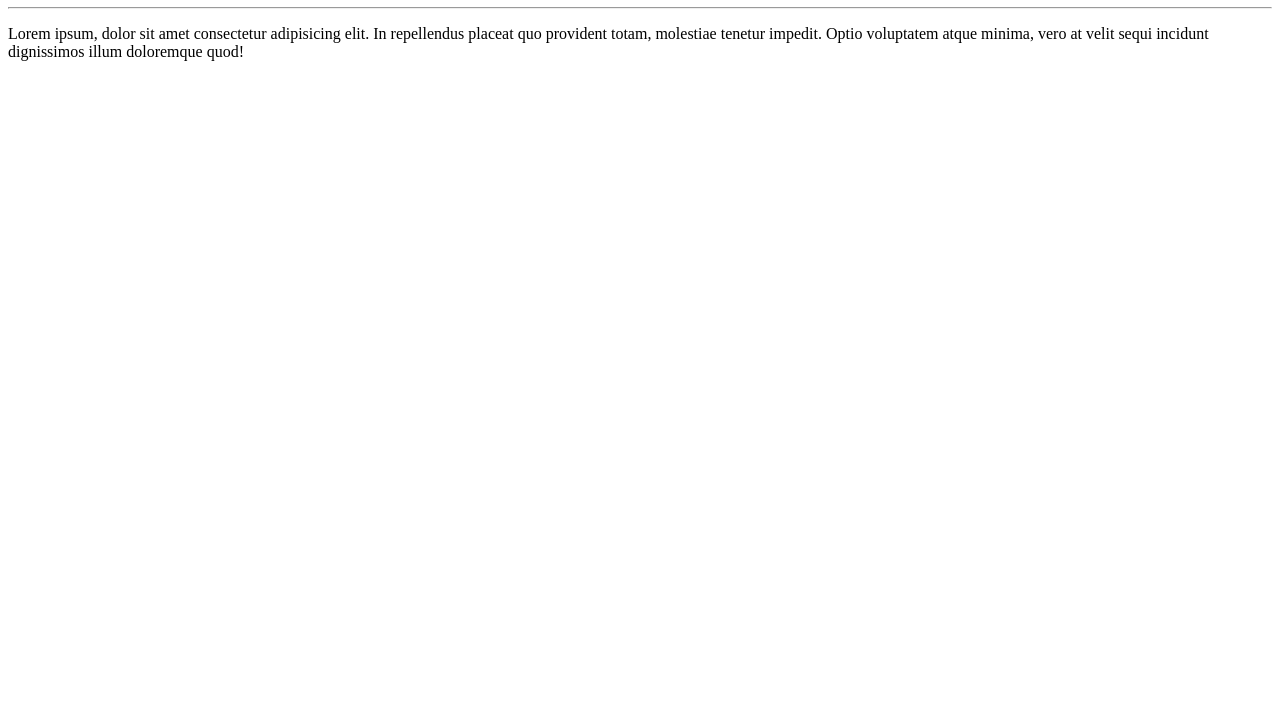
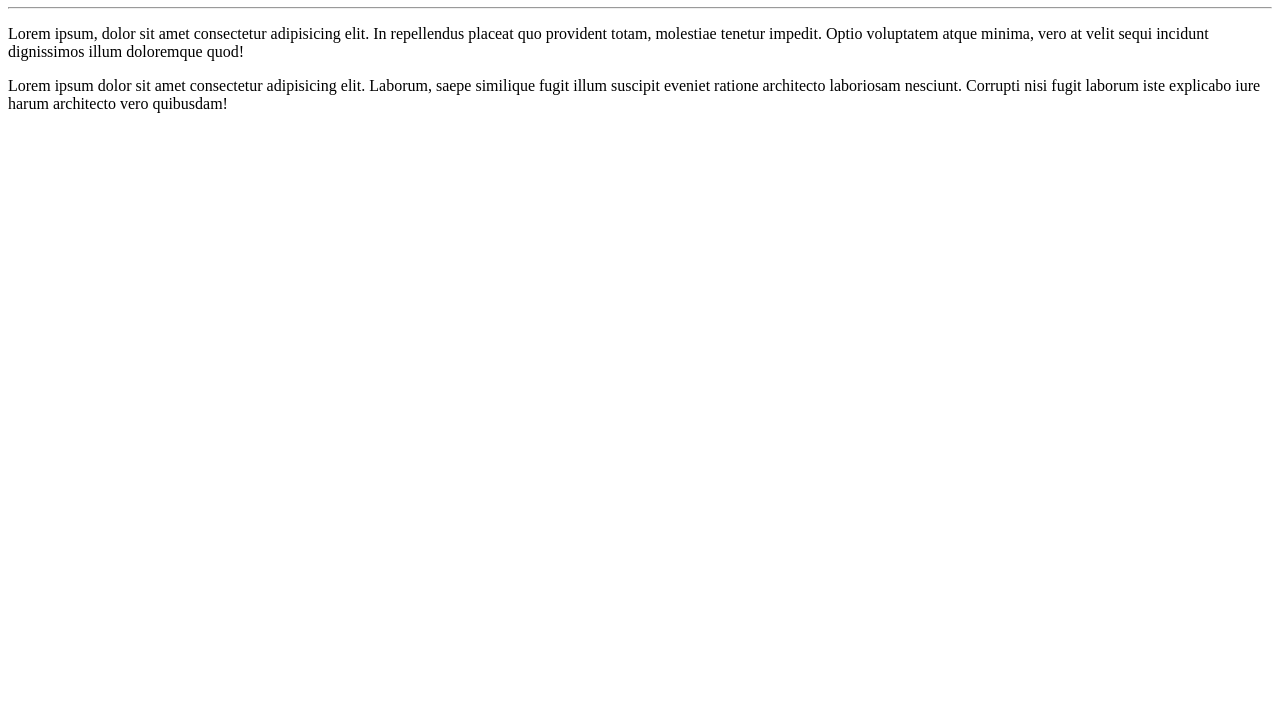
Before and after one commit to ThiagoAraujo31/Ola-Mundo, a plain HTML site: page site-exemplo/index.html in a window 1280 px wide. Shown: the part 73-800 px from the top of the page. Drawn offline with Linux system fonts and the light colour scheme.

Commit message:
adicionei um parágrafo

```diff
--- a/site-exemplo/index.html
+++ b/site-exemplo/index.html
@@ -9,5 +9,6 @@
     <h1>Olá, Mundo!</h1>
     <hr>
     <p>Lorem ipsum, dolor sit amet consectetur adipisicing elit. In repellendus placeat quo provident totam, molestiae tenetur impedit. Optio voluptatem atque minima, vero at velit sequi incidunt dignissimos illum doloremque quod!</p>
+    <p>Lorem ipsum dolor sit amet consectetur adipisicing elit. Laborum, saepe similique fugit illum suscipit eveniet ratione architecto laboriosam nesciunt. Corrupti nisi fugit laborum iste explicabo iure harum architecto vero quibusdam!</p>
 </body>
 </html>
```
